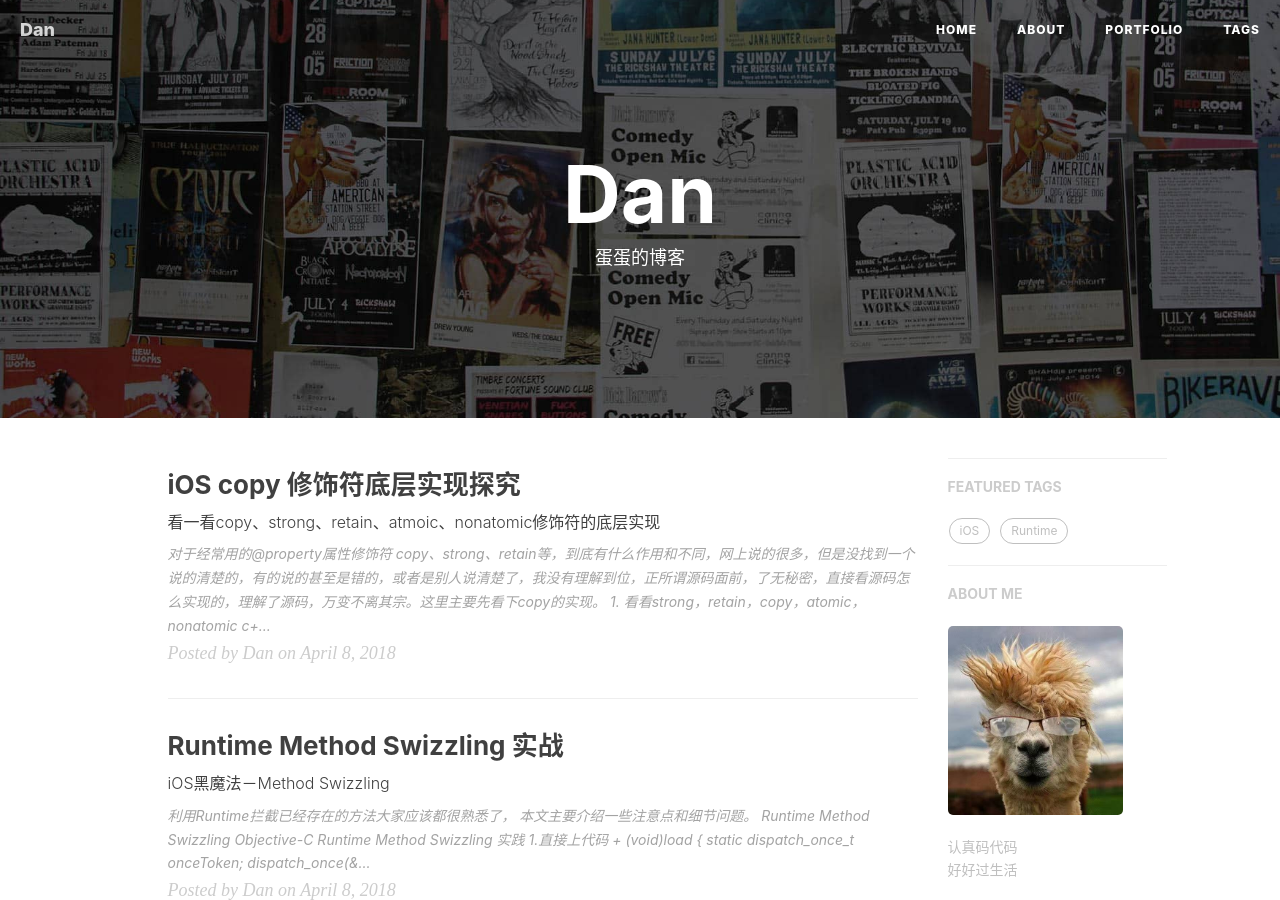
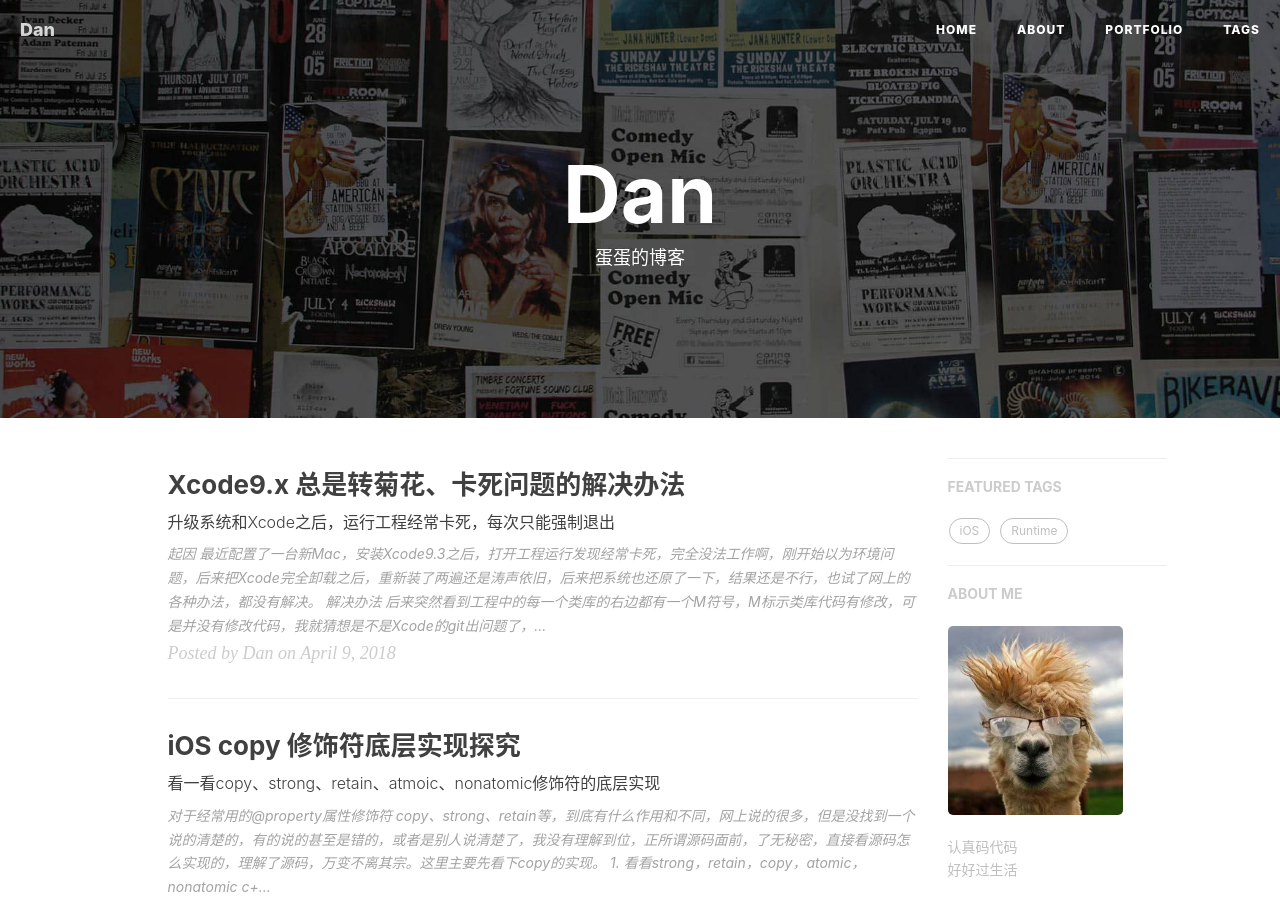
Before and after one commit to DanDan2009/DanDan2009.github.io, a Jekyll site: the page built from index.html, in a window 1280 px wide and 900 px high. Built offline with Jekyll 4.4.1, drawn with Linux system fonts in a browser that asks for light colours; nearby versions of some CDN libraries; the list of posts is cut into pages by our own code; comment, search, counter and statistics services are not loaded.

Commit message:
添加新文章

```diff
--- /dev/null
+++ b/_posts/2018-04-23-xcode-no-response.md
@@ -0,0 +1,22 @@
+---
+layout:     post
+title:      "Xcode9.x 总是转菊花、卡死问题的解决办法"
+subtitle:   "升级系统和Xcode之后，运行工程经常卡死，每次只能强制退出"
+date:       2018-04-09 15:00:00
+author:     "Dan"
+header-img: "img/15244738484046.jpg"
+header-mask: 0.3
+catalog:    true
+tags:
+    - iOS
+    - Xcode
+---
+
+### 起因
+最近配置了一台新Mac，安装Xcode9.3之后，打开工程运行发现经常卡死，完全没法工作啊，刚开始以为环境问题，后来把Xcode完全卸载之后，重新装了两遍还是涛声依旧，后来把系统也还原了一下，结果还是不行，也试了网上的各种办法，都没有解决。
+### 解决办法
+后来突然看到工程中的每一个类库的右边都有一个`M`符号，M标示类库代码有修改，可是并没有修改代码，我就猜想是不是Xcode的git出问题了，就关闭了Xcode的git版本管理功能，如下图。结果就好了，好了！
+
+![](/img/15244743569393.jpg)
+
+后来测试发现新建的工程没有问题，有可能是我们的工程太大了(1G还多)，xcode git管理应该也有bug。
```
Also changed, not shown: _posts/2018-04-17-property.md (+0 -3 lines), img/15244738484046.jpg (added), img/15244743569393.jpg (added).
